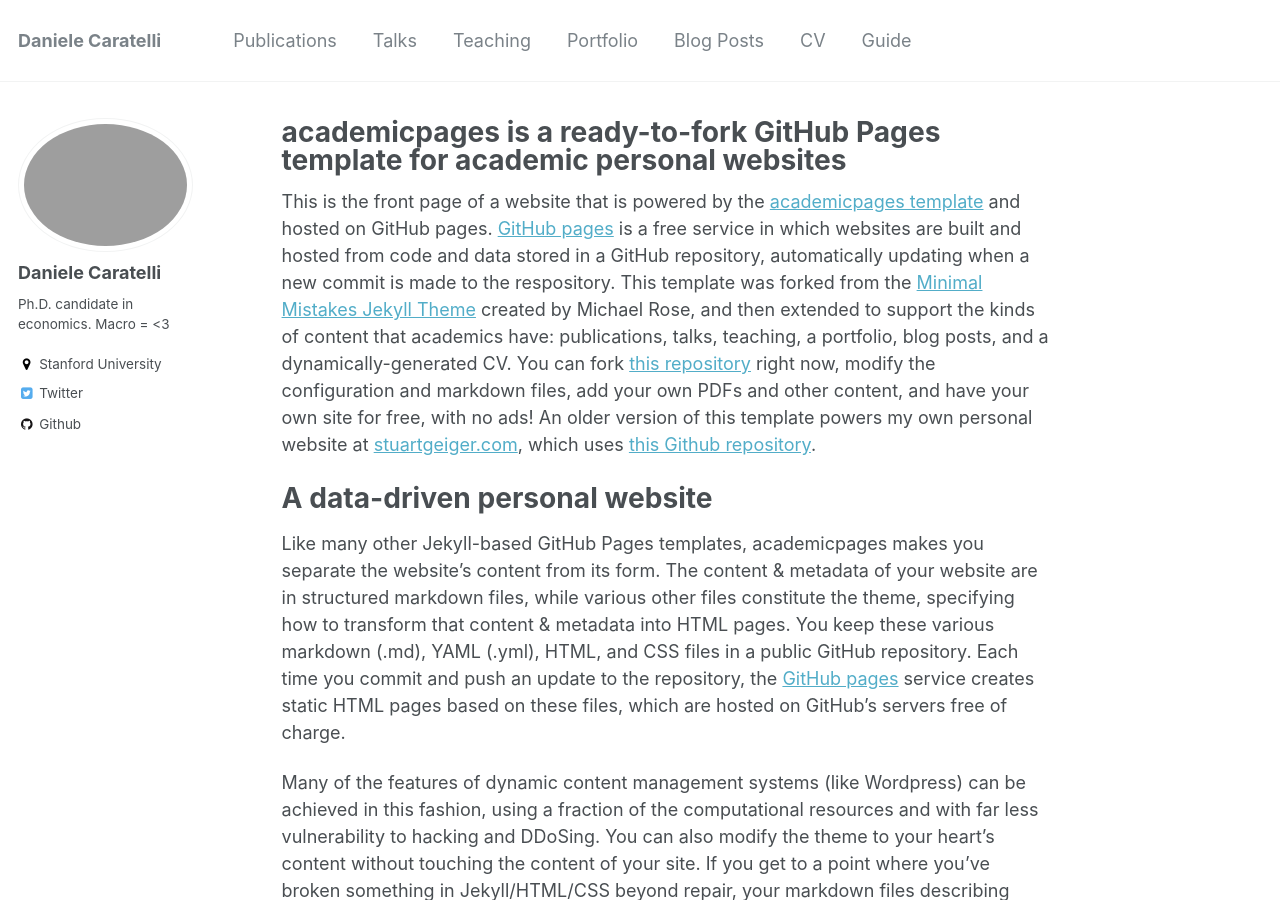
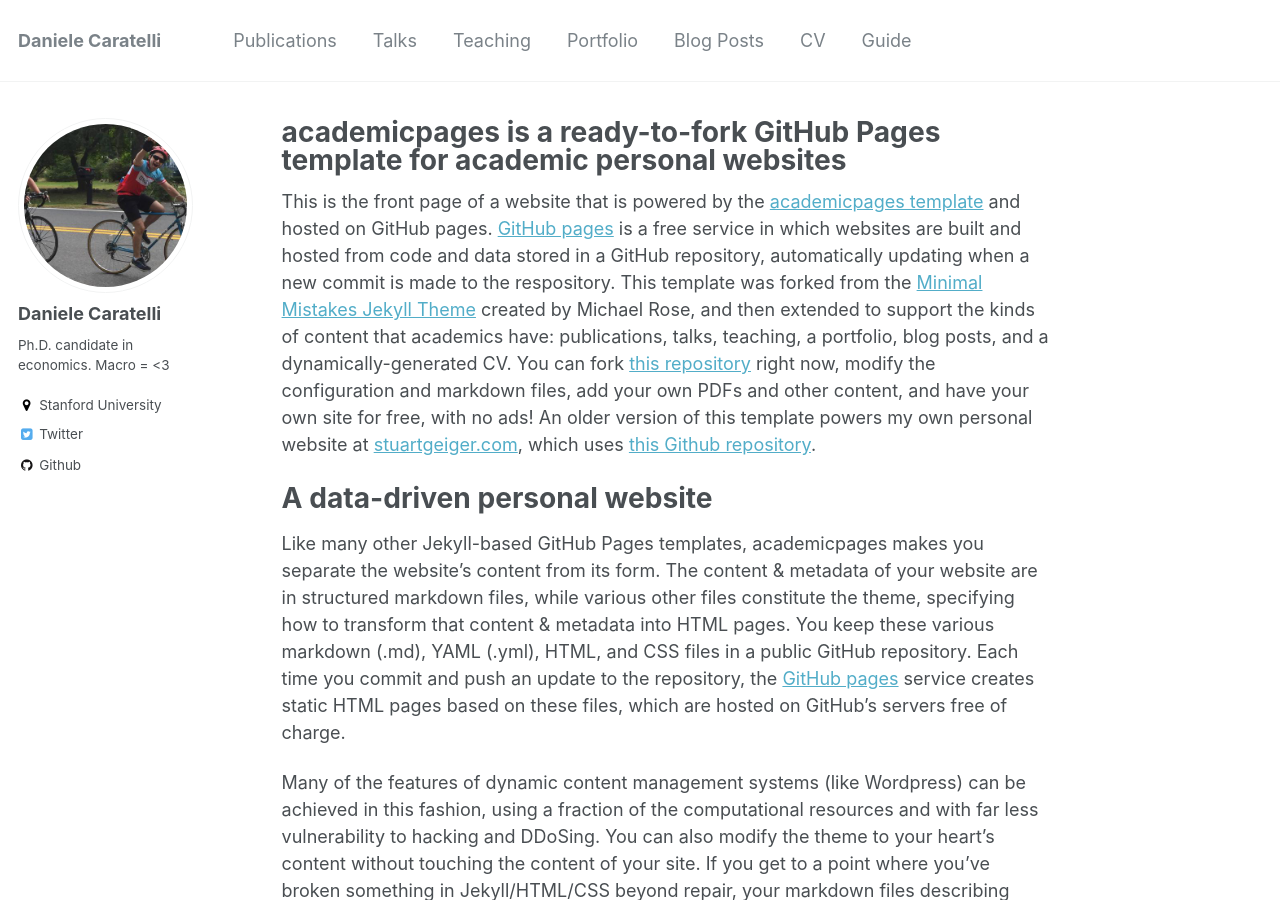
Before and after one commit to danicaratelli/danicaratelli.github.io, a Jekyll site: the page built from _pages/about.md, in a window 1280 px wide and 900 px high. Built offline with Jekyll 4.4.1, drawn with Linux system fonts in a browser that asks for light colours.

Commit message:
new profile pic

```diff
--- a/_config.yml
+++ b/_config.yml
@@ -81,7 +81,7 @@ analytics:
 # Site Author
 author:
   name             : "Daniele Caratelli"
-  avatar           : "pic.png"
+  avatar           : "profile.png"
   bio              : "Ph.D. candidate in economics. Macro = <3"
   location         :
   employer         : "Stanford University"
```
